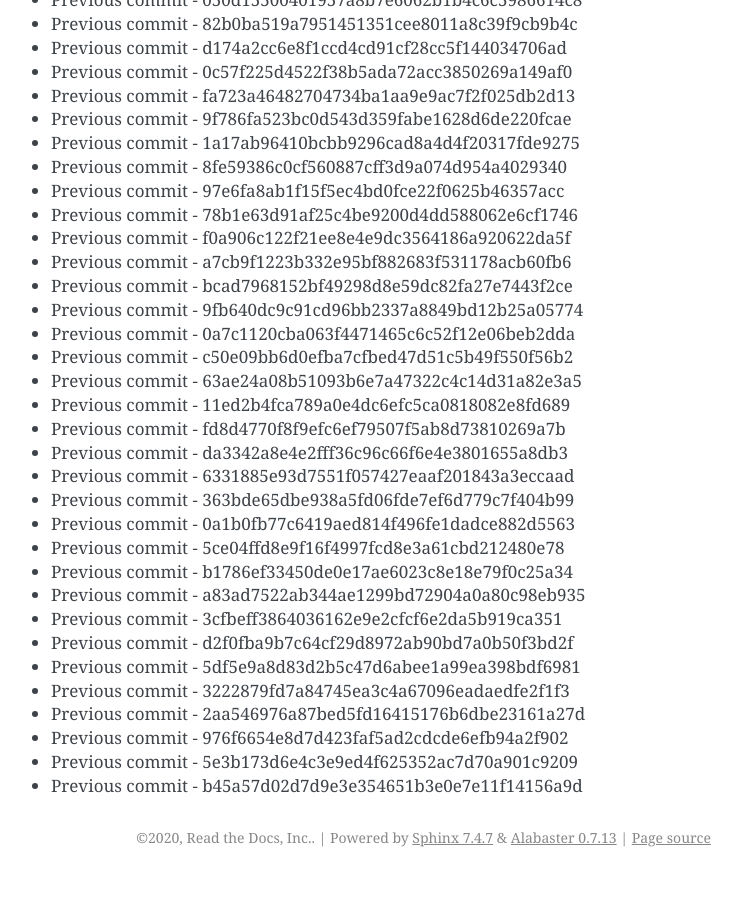
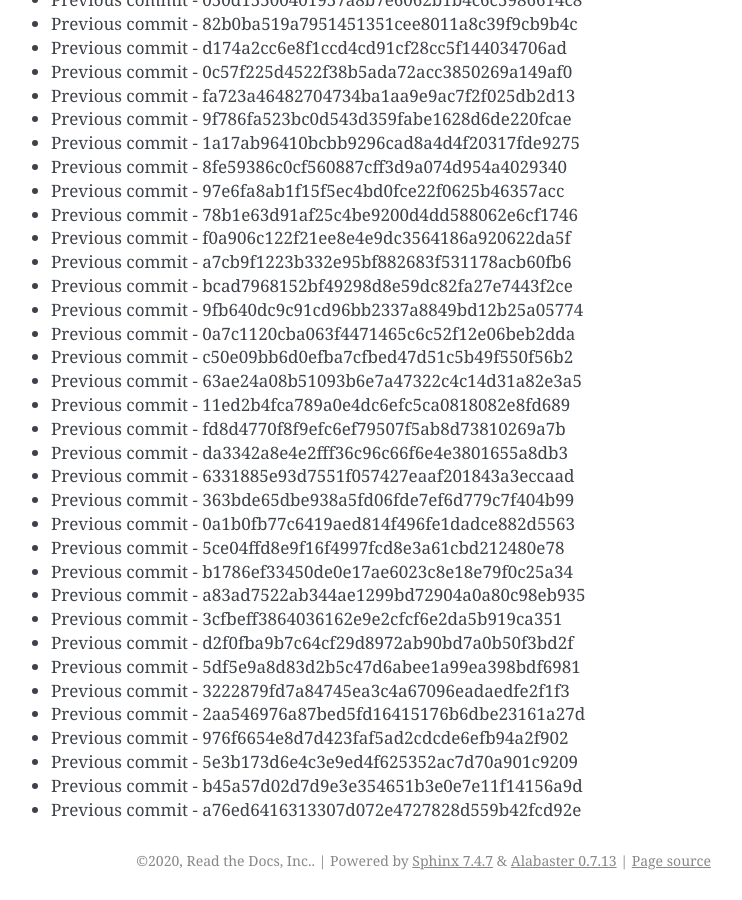
Before and after one commit to readthedocs/rtd-git-stresstest, a Sphinx documentation site: the page built from docs/updates.rst, in a window 1280 px wide and 900 px high, scrolled down 105171 px. Shown: the whole window, without its empty margins (399-1141 px from the left). Built offline with Sphinx 7.4.7, drawn with Linux system fonts in a browser that asks for light colours; before the commit the page ends 106048 px from its top, so only the background shows below that.

Commit message:
Generating commit from previous: a76ed6416313307d072e4727828d559b42fcd92e

```diff
--- a/docs/updates.rst
+++ b/docs/updates.rst
@@ -4451,3 +4451,4 @@ It can be tested for any performance characteristics.
 * Previous commit - 976f6654e8d7d423faf5ad2cdcde6efb94a2f902
 * Previous commit - 5e3b173d6e4c3e9ed4f625352ac7d70a901c9209
 * Previous commit - b45a57d02d7d9e3e354651b3e0e7e11f14156a9d
+* Previous commit - a76ed6416313307d072e4727828d559b42fcd92e
```
